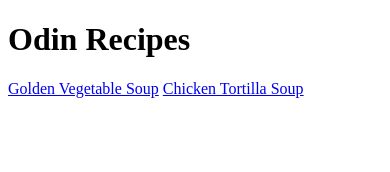
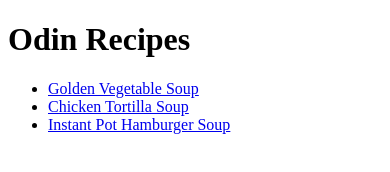
Before and after one commit to DomenicGTH/odin-recipes, a plain HTML site: page index.html in a window 390 px wide. Drawn offline with Linux system fonts and the light colour scheme.

Commit message:
added ul, added pathing to hamburger-soup.html

```diff
--- a/index.html
+++ b/index.html
@@ -6,8 +6,11 @@
 </head>
 <body>
     <h1>Odin Recipes</h1>
-    <a href="./recipes/golden-veg-soup.html">Golden Vegetable Soup</a>
-    <a href="./recipes/chicken-tortilla-soup.html">Chicken Tortilla Soup</a>
+    <ul>
+    <li><a href="./recipes/golden-veg-soup.html">Golden Vegetable Soup</a></li>
+    <li><a href="./recipes/chicken-tortilla-soup.html">Chicken Tortilla Soup</a></li>
+    <li><a href="./recipes/hamburger-soup.html"> Instant Pot Hamburger Soup</a></li>
+    </ul>
 
 </body>
 </html>
```
